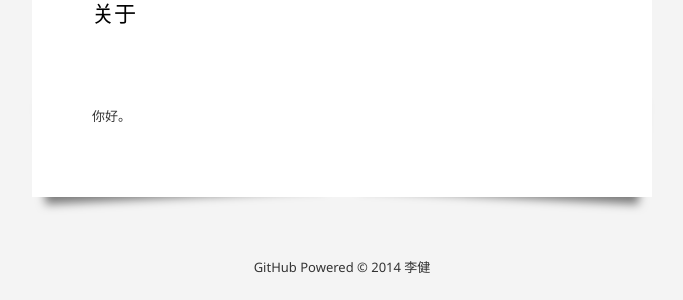
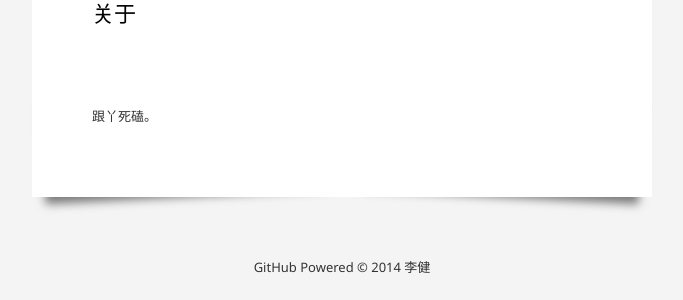
Before and after one commit to kidlj/awei, a Jekyll site: the page built from about/index.html, in a window 1280 px wide. Shown: the part 128-428 px from the top of the page, without its empty margins (298-981 px from the left). Built offline with Jekyll 4.4.1, drawn with Linux system fonts in a browser that asks for light colours; Markdown is read by kramdown in place of the engine named in the settings.

Commit message:
updated about page

```diff
--- a/about/index.html
+++ b/about/index.html
@@ -9,7 +9,7 @@ title: 关于
 		<header>
 		<h1 class="post-title">关于</h1>
 		</header>
-	<p>你好。</p>
+	<p>跟丫死磕。</p>
 
 	</article>
 </section>
```
